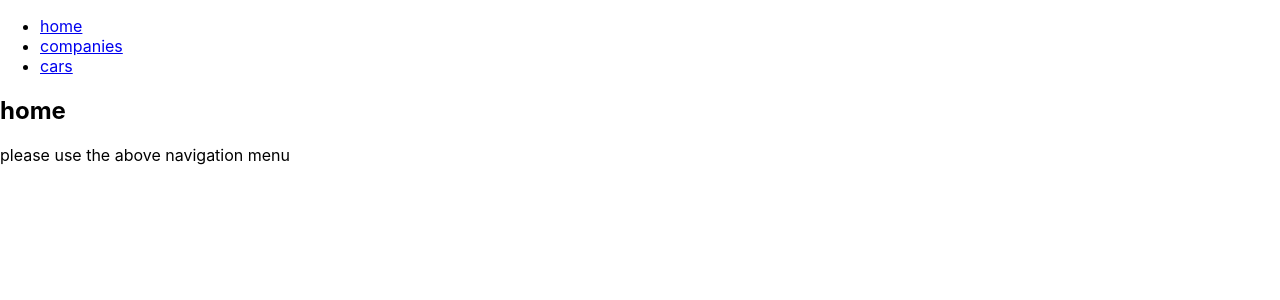
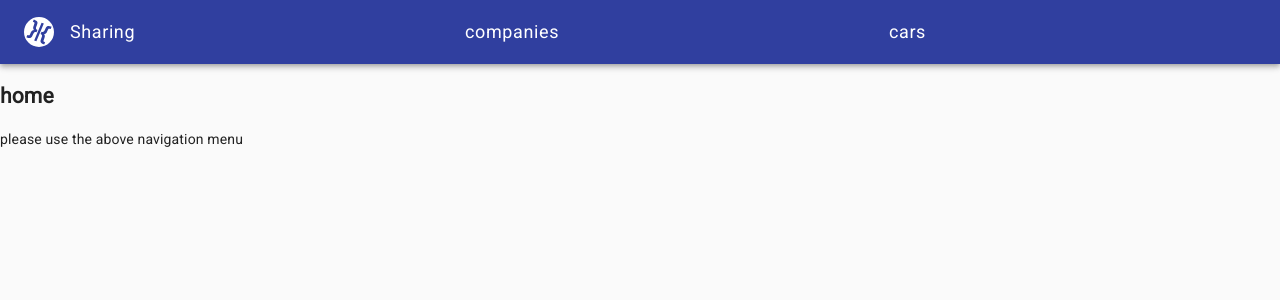
Before and after one commit to ibqn/react-graphql-example, a React (Create React App) app: page / in a window 1280 px wide. Shown: the top 300 px of the page. Built offline with nearby package versions, Linux system fonts and the light colour scheme; no server answers.

Commit message:
add meterial ui based header

```diff
--- a/package.json
+++ b/package.json
@@ -4,10 +4,14 @@
   "private": true,
   "dependencies": {
     "@apollo/client": "^3.3.4",
+    "@material-ui/core": "^4.11.2",
+    "@material-ui/icons": "^4.11.2",
     "@testing-library/jest-dom": "^5.11.4",
     "@testing-library/react": "^11.1.0",
     "@testing-library/user-event": "^12.1.10",
+    "fontsource-roboto": "^3.1.5",
     "graphql": "^15.4.0",
+    "prop-types": "^15.7.2",
     "react": "^17.0.1",
     "react-dom": "^17.0.1",
     "react-router-dom": "^5.2.0",
--- a/src/app.jsx
+++ b/src/app.jsx
@@ -33,21 +33,6 @@ const App = () => {
   return (
     <ApolloProvider client={client}>
       <Router>
-        <div>
-          <nav>
-            <ul>
-              <li>
-                <Link to="/">home</Link>
-              </li>
-              <li>
-                <Link to="/companies">companies</Link>
-              </li>
-              <li>
-                <Link to="/cars">cars</Link>
-              </li>
-            </ul>
-          </nav>
-
         <Switch>
           <Route path="/companies">
             <Companies />
@@ -65,7 +50,6 @@ const App = () => {
             <Home />
           </Route>
         </Switch>
-        </div>
       </Router>
     </ApolloProvider>
   )
--- a/src/components/companies.jsx
+++ b/src/components/companies.jsx
@@ -2,6 +2,7 @@ import React, { useState } from "react"
 
 import { useMutation, useQuery, gql } from "@apollo/client"
 import { Link } from "react-router-dom"
+import Header from "./header"
 
 const CREATE_COMPANY = gql`
   mutation CreateCompany($name: String!) {
@@ -122,10 +123,27 @@ const Companies = () => {
 
   const { loading, error, data } = useQuery(COMPANIES)
 
-  if (loading) return <p>Loading...</p>
-  if (error) return <p>Error :(</p>
+  if (loading) {
+    return (
+      <>
+        <Header />
+        <p>Loading...</p>
+      </>
+    )
+  }
+
+  if (error) {
+    return (
+      <>
+        <Header />
+        <p>Error :(</p>
+      </>
+    )
+  }
 
   return (
+    <>
+      <Header />
       <div>
         <h2>companies</h2>
         <div>
@@ -149,6 +167,7 @@ const Companies = () => {
           ))}
         </ul>
       </div>
+    </>
   )
 }
 
--- /dev/null
+++ b/src/components/header.jsx
@@ -0,0 +1,67 @@
+import React from "react"
+
+import { useTheme, makeStyles } from "@material-ui/core/styles"
+import AppBar from "@material-ui/core/AppBar"
+import Toolbar from "@material-ui/core/Toolbar"
+import SvgIcon from "@material-ui/core/SvgIcon"
+import Typography from "@material-ui/core/Typography"
+
+import { Link } from "react-router-dom"
+
+import { ReactComponent as Logo } from "./logo.svg"
+
+const useStyles = makeStyles((theme) => ({
+  root: {
+    flexGrow: 1,
+    margin: 0,
+    padding: 0,
+  },
+  grow: {
+    flexGrow: 1,
+    display: "flex",
+    alignItems: "center",
+    textDecoration: "none",
+  },
+  logo: {
+    marginRight: theme.spacing(2),
+    width: 30,
+    height: 30,
+    fill: "#ffffffff",
+  },
+  link: {
+    color: "white",
+    fontSize: 18,
+  },
+}))
+
+const Header = () => {
+  const theme = useTheme()
+  const classes = useStyles(theme)
+  return (
+    <AppBar position="static" className={classes.root}>
+      <Toolbar>
+        <Link to="/" className={classes.grow}>
+          <Logo className={classes.logo} alt="" />
+
+          <Typography variant="caption" className={classes.link} noWrap>
+            Sharing
+          </Typography>
+        </Link>
+
+        <Link to="/companies" className={classes.grow}>
+          <Typography variant="caption" className={classes.link} noWrap>
+            companies
+          </Typography>
+        </Link>
+
+        <Link to="/cars" className={classes.grow}>
+          <Typography variant="caption" className={classes.link} noWrap>
+            cars
+          </Typography>
+        </Link>
+      </Toolbar>
+    </AppBar>
+  )
+}
+
+export default Header
--- a/src/components/home.jsx
+++ b/src/components/home.jsx
@@ -1,10 +1,14 @@
 import React from "react"
+import Header from "./header"
 
 const Home = () => (
-  <div>
-    <h2>home</h2>
-    <p>please use the above navigation menu</p>
-  </div>
+  <>
+    <Header />
+    <div>
+      <h2>home</h2>
+      <p>please use the above navigation menu</p>
+    </div>
+  </>
 )
 
 export default Home
--- a/src/index.jsx
+++ b/src/index.jsx
@@ -4,9 +4,37 @@ import "./index.css"
 import App from "./app"
 import reportWebVitals from "./reportWebVitals"
 
+import { MuiThemeProvider, createMuiTheme } from "@material-ui/core/styles"
+import indigo from "@material-ui/core/colors/indigo"
+import orange from "@material-ui/core/colors/orange"
+import CssBaseline from "@material-ui/core/CssBaseline"
+
+import "fontsource-roboto"
+
+const theme = createMuiTheme({
+  palette: {
+    primary: {
+      light: indigo[500],
+      main: indigo[700],
+      dark: indigo[900],
+    },
+    secondary: {
+      light: orange[300],
+      main: orange[500],
+      dark: orange[700],
+    },
+  },
+  typography: {
+    useNextVariants: true,
+  },
+})
+
 ReactDOM.render(
   <React.StrictMode>
-    <App />
+    <MuiThemeProvider theme={theme}>
+      <CssBaseline />
+      <App />
+    </MuiThemeProvider>
   </React.StrictMode>,
   document.getElementById("root")
 )
```
Also changed, not shown: src/components/logo.svg (added), 1 other file (tests, documents, lock files or other folders). Lines whose indentation alone changed are shown as unchanged.
